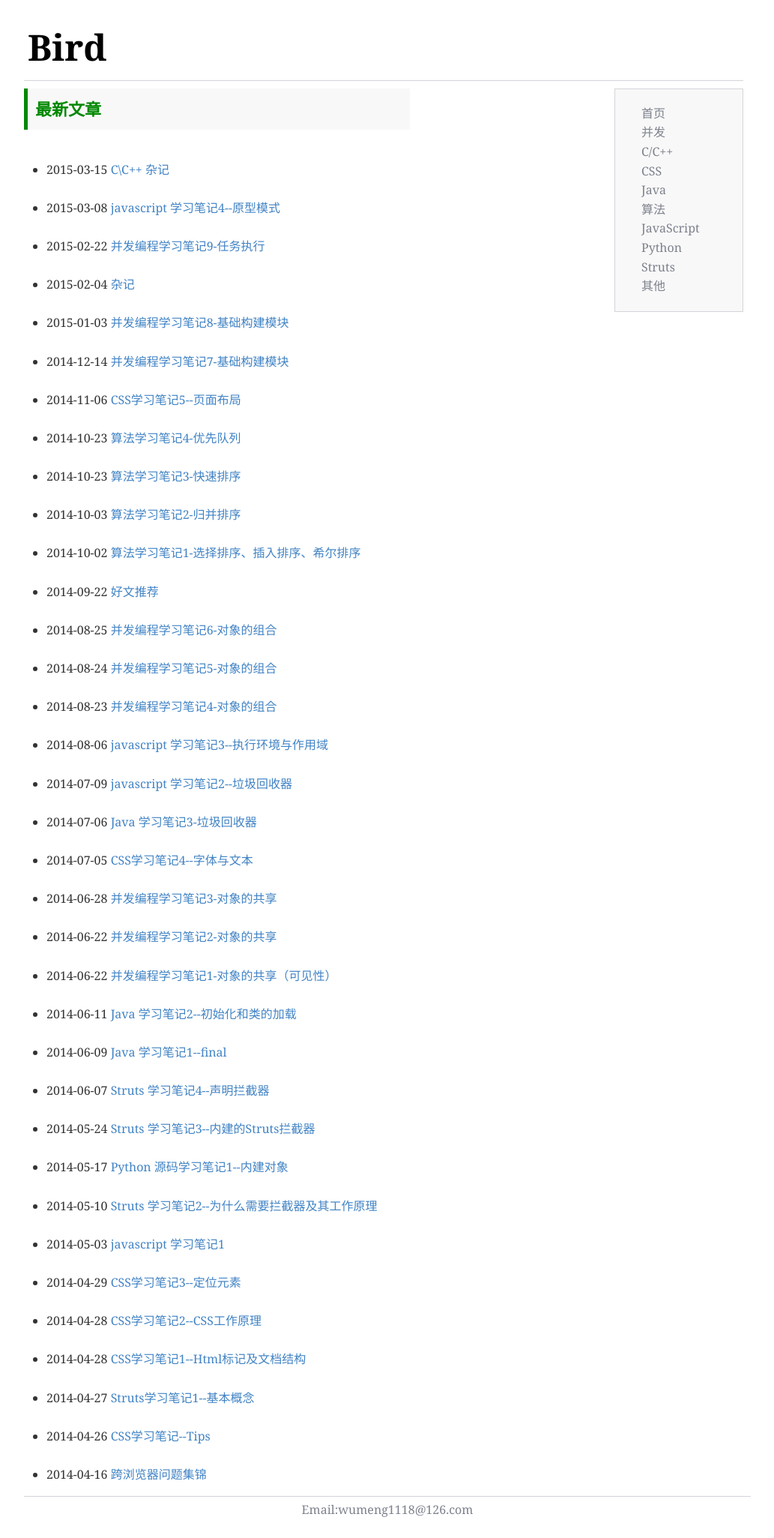
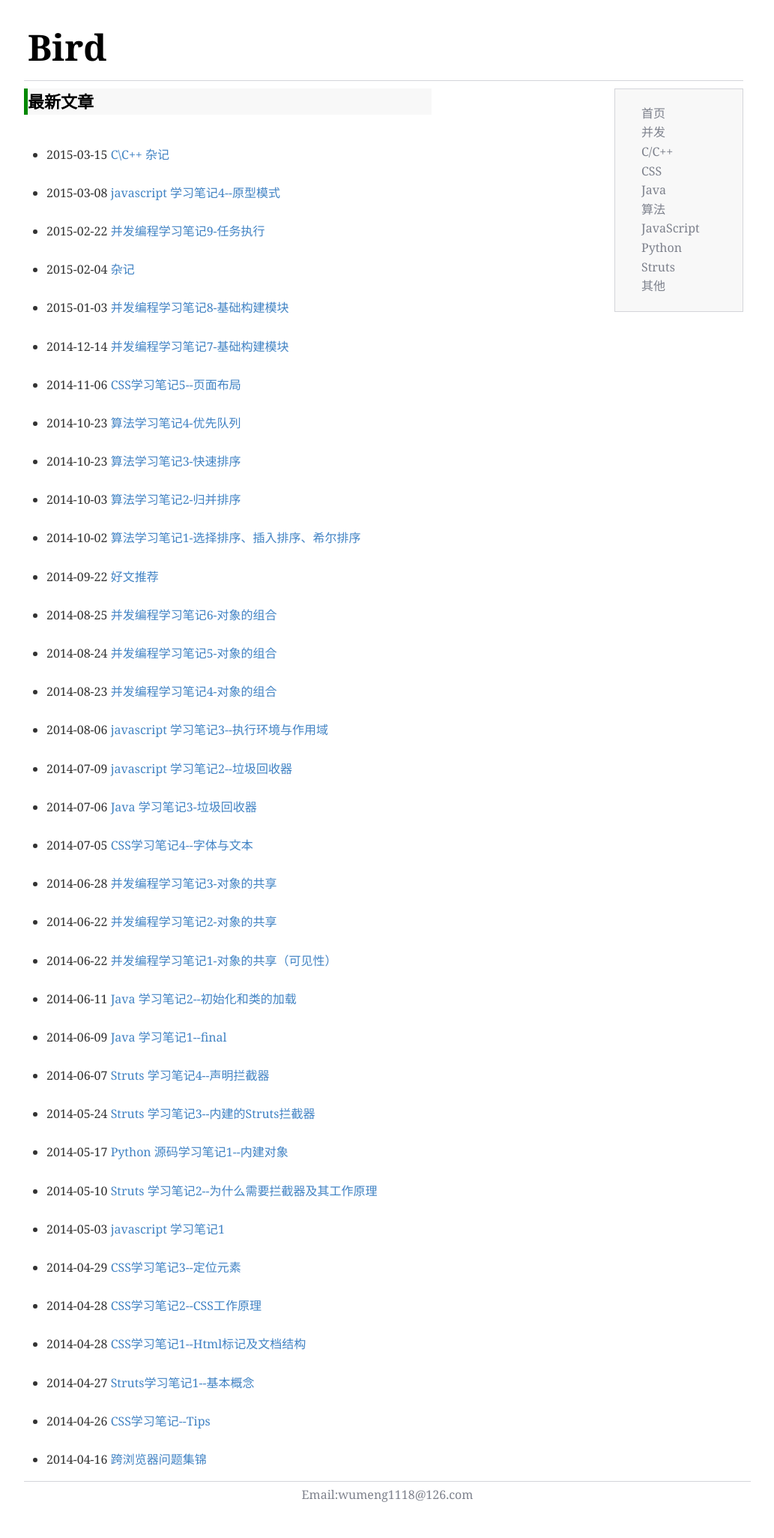
Before and after one commit to Qing-Shuang/Bird, a Jekyll site: the page built from index.html, in a window 1280 px wide. Shown: the whole page at 75% size, without its empty margins (128-1161 px from the left). Built offline with Jekyll 4.4.1, drawn with Linux system fonts in a browser that asks for light colours; Markdown is read by kramdown in place of the engine named in the settings; the list of posts is cut into pages by our own code.

Commit message:
Update layouts.css

```diff
--- a/css/layouts.css
+++ b/css/layouts.css
@@ -74,7 +74,10 @@ html,body {
 
 #left #naviContent h2{
   margin-top:0;
-  width:500px;
+  /*width:500px;*/
+  margin: 0;
+  padding: 0;
+  color: black;
 }
 
 .mtime{
```
